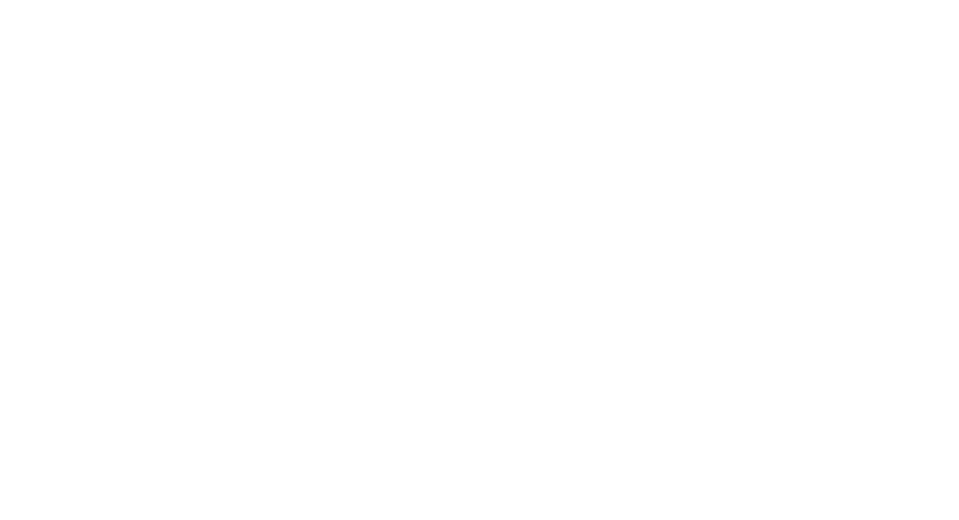
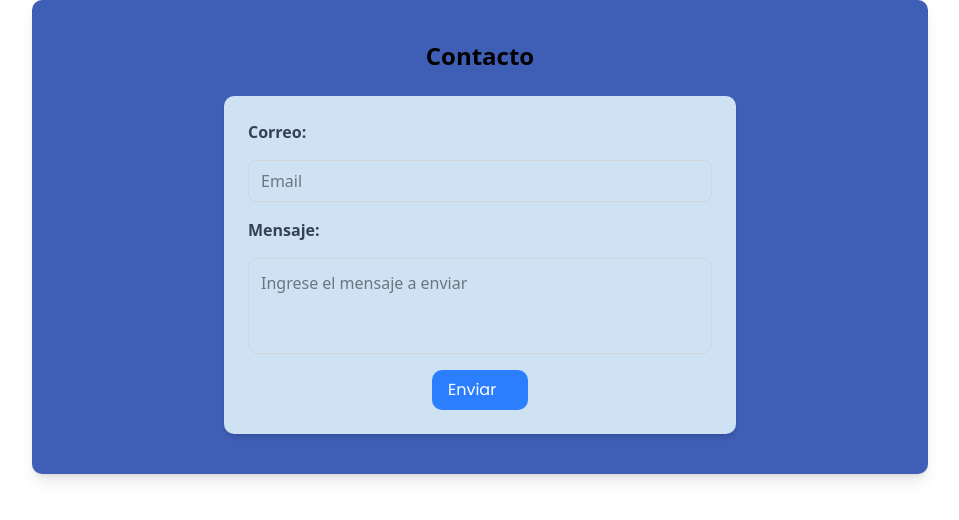
Before and after one commit to Uguimar-Platform/uguimar, a Next.js app: page / in a window 1280 px wide. Shown: the top 520 px of the page, without its empty margins (160-1119 px from the left). Built offline with nearby package versions, Linux system fonts and the light colour scheme.

Commit message:
feat: add atoms into organism contactSection

```diff
--- /dev/null
+++ b/src/app/components/organisms/contact/index.tsx
@@ -0,0 +1,55 @@
+"use client";
+import React, { useState } from "react";
+import InputAtom from "../../atoms/input/index";
+import Button from "../../atoms/button/index";
+
+const ContactSection: React.FC = () => {
+  const [formData, setFormData] = useState({
+    email: "",
+    message: "",
+  });
+
+  const handleChange = (e: React.ChangeEvent<HTMLInputElement | HTMLTextAreaElement>) => {
+    setFormData({ ...formData, [e.target.name]: e.target.value });
+  };
+
+  const handleSubmit = (e: React.FormEvent) => {
+    e.preventDefault();
+    alert(`Mensaje enviado: ${formData.email} - ${formData.message}`);
+  };
+
+  return (
+    <section className="flex flex-col items-center bg-[#3f5eb5] py-10 px-4 rounded-lg shadow-lg w-full max-w-4xl mx-auto">
+      <h2 className="text-2xl font-bold text-center text-black mb-6">Contacto</h2>
+      <form
+        onSubmit={handleSubmit}
+        className="flex flex-col gap-4 w-full max-w-lg bg-[#cfe2f3] p-6 rounded-lg shadow-md"
+      >
+        <label className="text-gray-700 font-semibold">Correo:</label>
+        <InputAtom
+          name="email"
+          type="email"
+          placeholder="Email"
+          value={formData.email}
+          onChange={handleChange}
+          className="border border-gray-300 rounded-lg p-3 w-full"
+        />
+
+        <label className="text-gray-700 font-semibold">Mensaje:</label>
+        <textarea
+          name="message"
+          placeholder="Ingrese el mensaje a enviar"
+          value={formData.message}
+          onChange={handleChange}
+          className="border border-gray-300 rounded-lg p-3 w-full h-24 resize-none"
+        />
+
+        <Button type="submit" className="bg-[#232b5a] text-white font-semibold py-2 px-4 rounded-lg w-24 mx-auto">
+          Enviar
+        </Button>
+      </form>
+    </section>
+  );
+};
+
+export default ContactSection;
--- a/src/app/page.tsx
+++ b/src/app/page.tsx
@@ -1,4 +1,8 @@
 "use client";
+import ContactSection from "./components/organisms/contact";
+
 export default function Home() {
-  return <></>;
+  return <>
+  <ContactSection/>
+  </>;
 }
```
Also changed, not shown: 1 other file (tests, documents, lock files or other folders).
